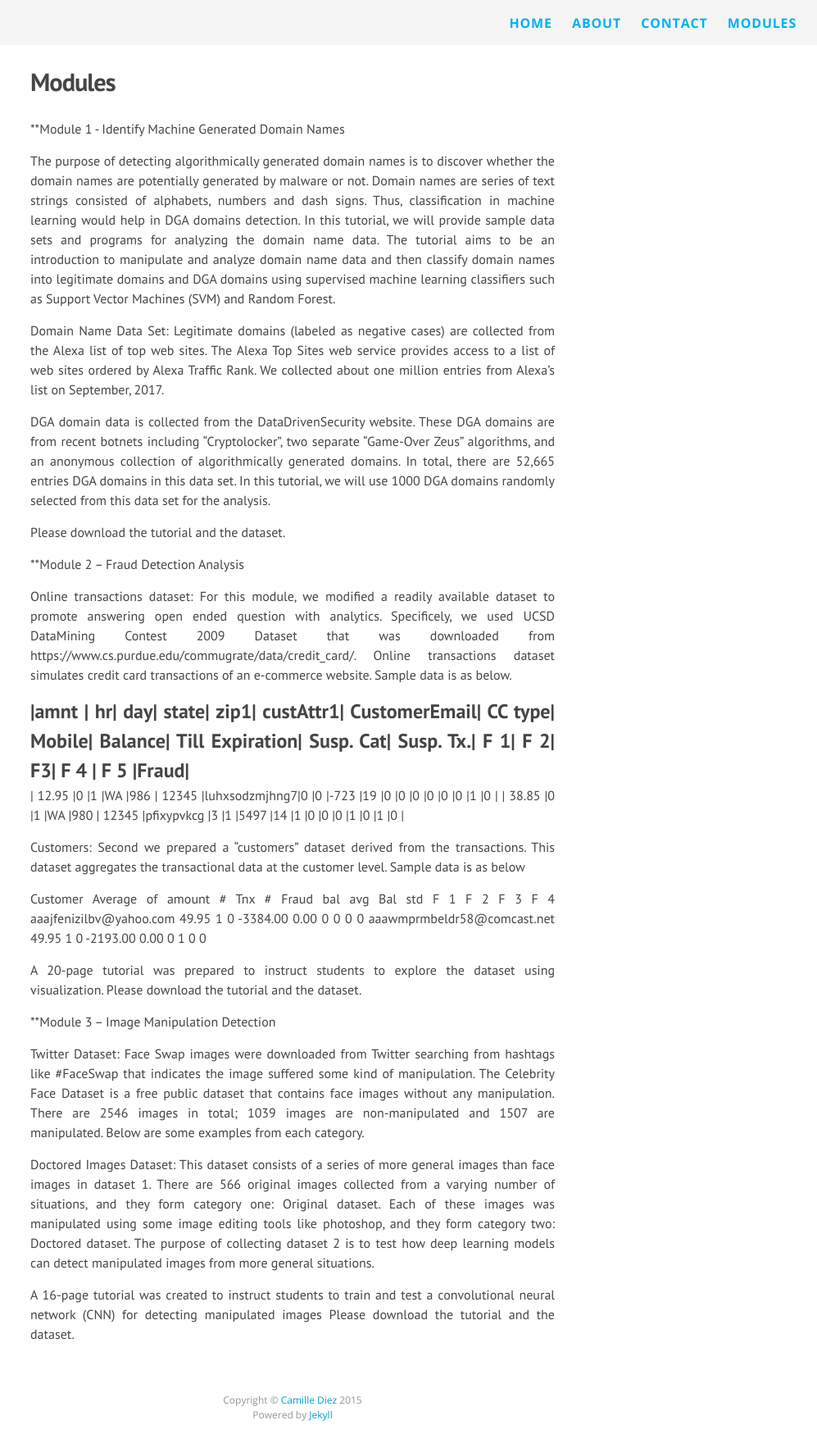
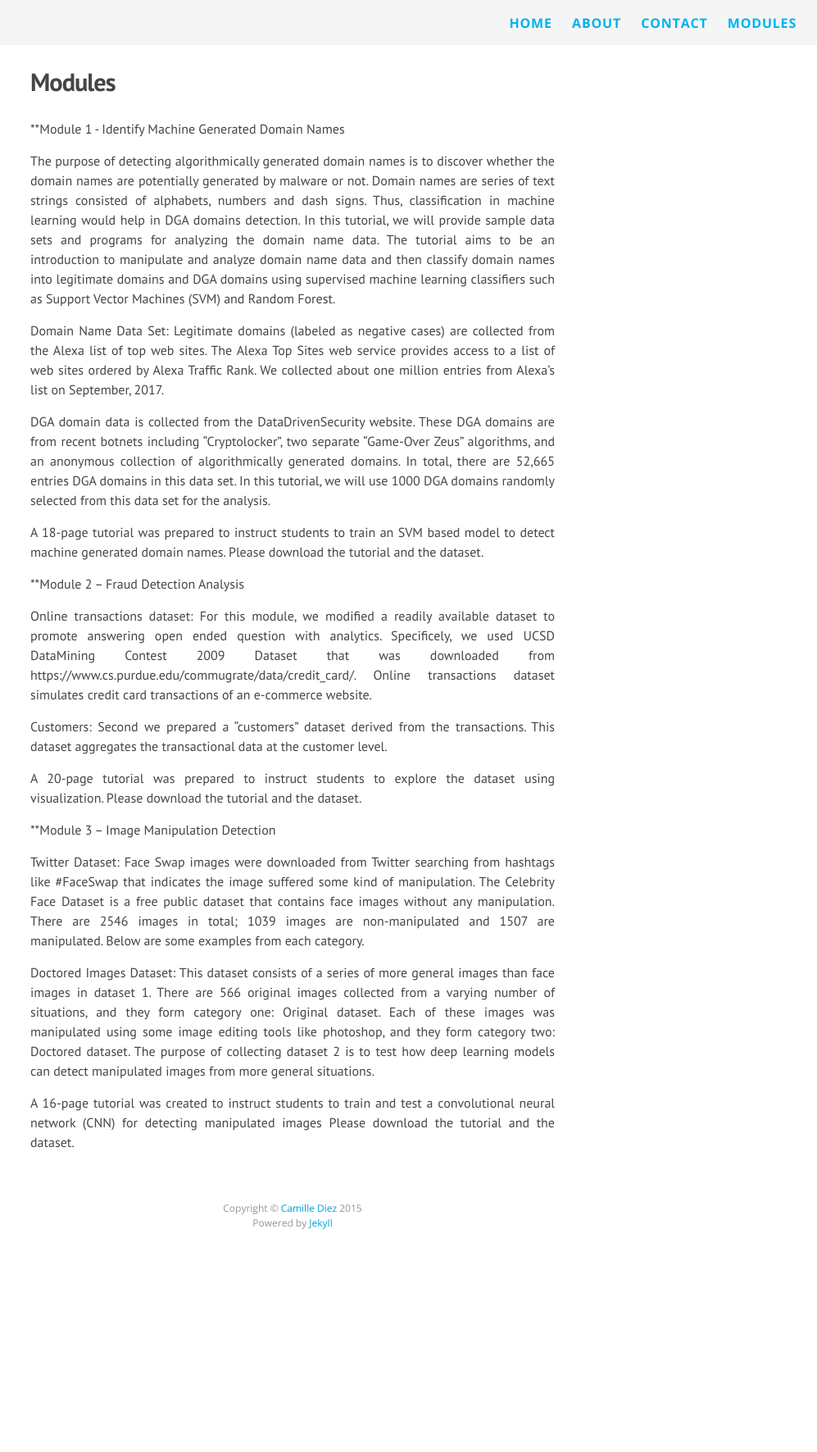
Before and after one commit to daisecpace/daisecpace, a Jekyll site: the page built from modules.md, in a window 1280 px wide. Shown: the whole page at 82% size, without its empty margins (283-1280 px from the left). Built offline with Jekyll 4.4.1, drawn with Linux system fonts in a browser that asks for light colours; nearby versions of some CDN libraries; after the commit the page ends 1537 px from its top, so only the background shows below that.

Commit message:
Update modules.md

```diff
--- a/modules.md
+++ b/modules.md
@@ -13,27 +13,16 @@ Domain Name Data Set: Legitimate domains (labeled as negative cases) are collect
 
 DGA domain data is collected from the DataDrivenSecurity website. These DGA domains are from recent botnets including “Cryptolocker”, two separate “Game-Over Zeus” algorithms, and an anonymous collection of algorithmically generated domains. In total, there are 52,665 entries DGA domains in this data set. In this tutorial, we will use 1000 DGA domains randomly selected from this data set for the analysis.
 
-
+A 18-page tutorial was prepared to instruct students to train an SVM based model to detect machine generated domain names.
 Please download the tutorial and the dataset.
-
-
 
 
 
 **Module 2 – Fraud Detection Analysis
 
-Online transactions dataset: For this module, we modified a readily available dataset to promote answering open ended question with analytics. Specificely, we used UCSD DataMining Contest 2009 Dataset that was downloaded from https://www.cs.purdue.edu/commugrate/data/credit_card/. Online transactions dataset simulates credit card transactions of an e-commerce website. Sample data is as below.
+Online transactions dataset: For this module, we modified a readily available dataset to promote answering open ended question with analytics. Specificely, we used UCSD DataMining Contest 2009 Dataset that was downloaded from https://www.cs.purdue.edu/commugrate/data/credit_card/. Online transactions dataset simulates credit card transactions of an e-commerce website.
 
-|amnt 	| hr| day| state| zip1| custAttr1| CustomerEmail| CC type| Mobile| Balance| Till Expiration| Susp. Cat| Susp. Tx.| F 1| F 2| F3| F 4 |	F 5 |Fraud|
-----------------------------------------------------------------------------------------------------------------------------------------------------------
-| 12.95 |0  |1   |WA    |986  |	12345 	 |luhxsodzmjhng7|0 	 |0 	 |-723 	  |19              |0         |0 	 |0   |0   |0 	|0    |1    |0    |
-| 38.85 |0  |1   |WA    |980  |	12345 	 |pfixypvkcg 	|3 	 |1 	 |5497 	  |14 	           |1 	      |0 	 |0   |0   |1 	|0    |1    |0    |
-
-Customers: Second we prepared a “customers” dataset derived from the transactions. This dataset aggregates the transactional data at the customer level. Sample data is as below
-
-Customer 	Average of amount 	# Tnx 	 # Fraud 	bal avg 	Bal std 	F 1 	F 2 	F 3 	F 4
-aaajfenizilbv@yahoo.com 	49.95 	1 	0 	-3384.00 	0.00 	0 	0 	0 	0
-aaawmprmbeldr58@comcast.net 	49.95 	1 	0 	-2193.00 	0.00 	0 	1 	0 	0
+Customers: Second we prepared a “customers” dataset derived from the transactions. This dataset aggregates the transactional data at the customer level.
 
 A 20-page tutorial was prepared to instruct students to explore the dataset using visualization.
 Please download the tutorial and the dataset.
```
